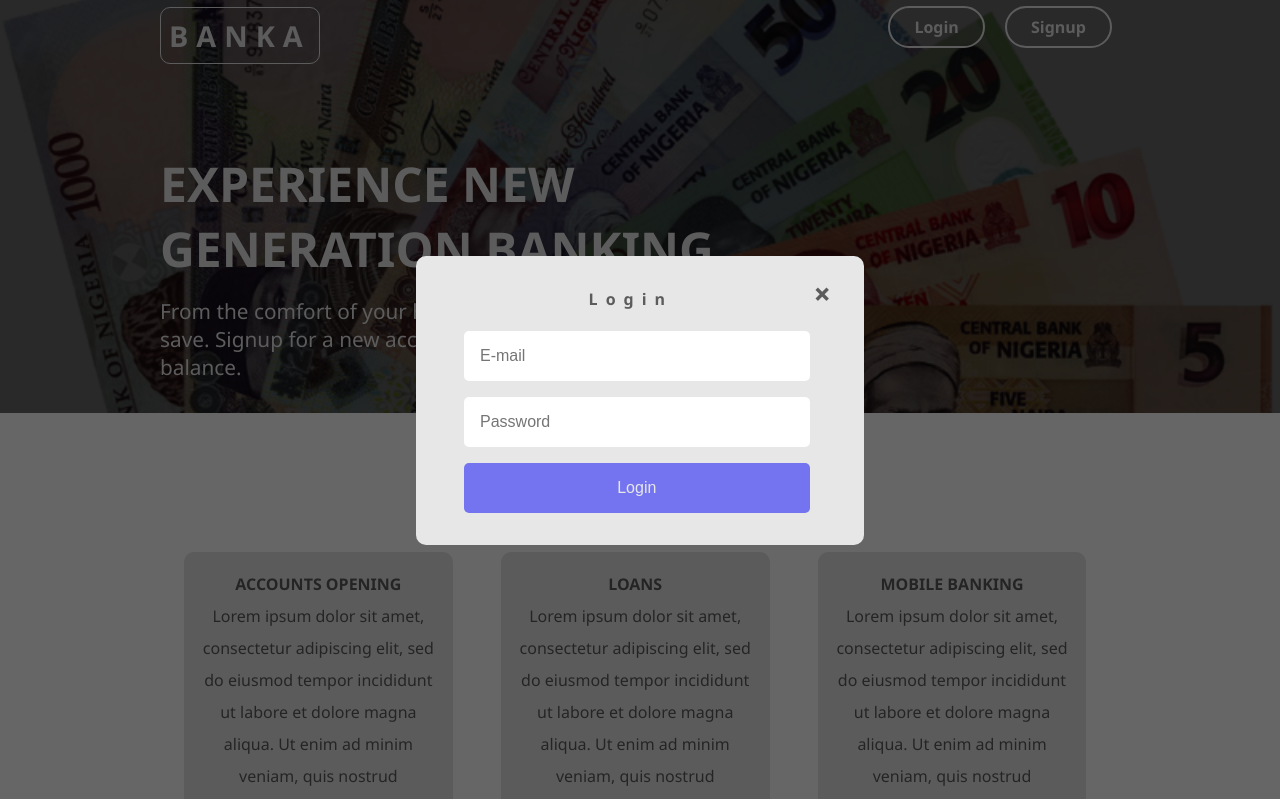
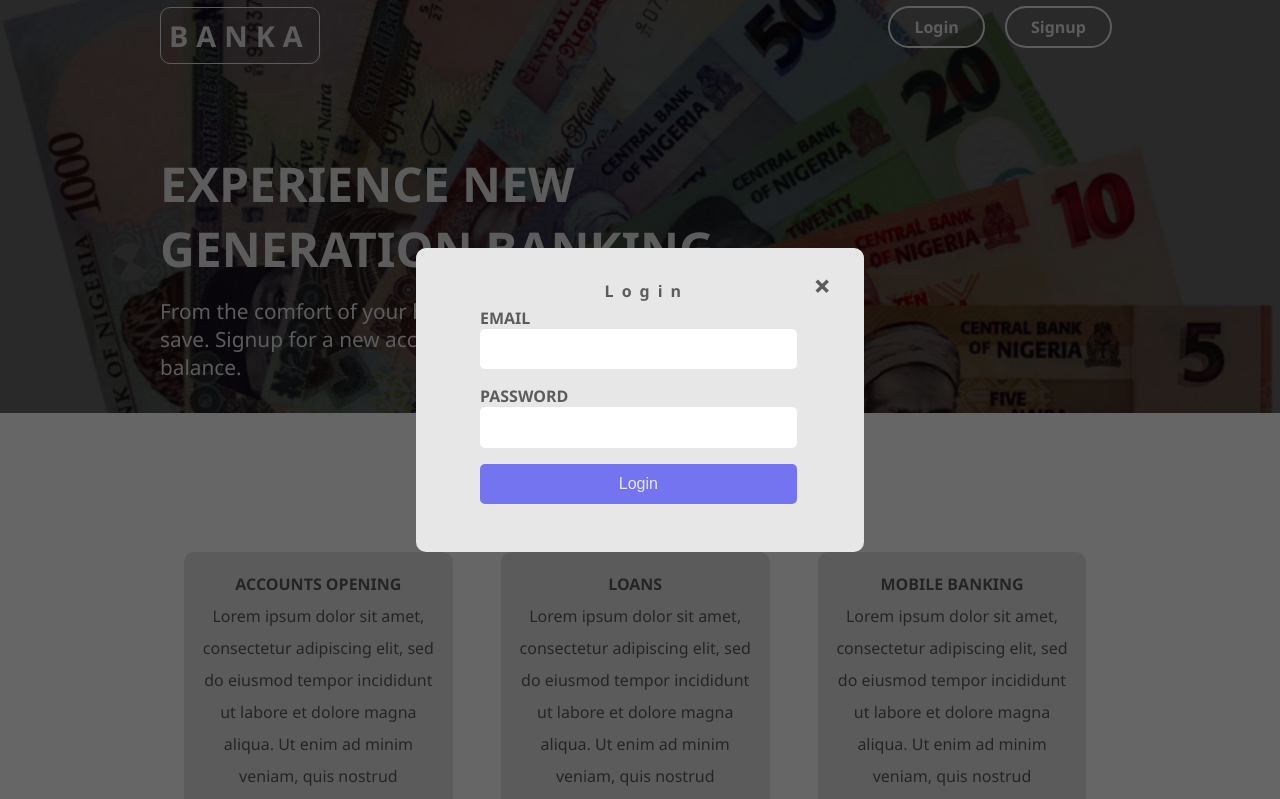
Before and after one commit to MicahBala/banka_app, a plain HTML site: page UI/index.html in a window 1280 px wide. Both pictures are taken after a click on the link "Login". Shown: the top 799 px of the page. Drawn offline with Linux system fonts and the light colour scheme; files whose address does not match are found by name.

Commit message:
[Chore #165375863] Enhanced login and signup forms
Increased left and right imput margin for the forms
Added focus rings for all input elements
Added labels for all input elements
Added box-shadow effects for submit buttons

```diff
--- a/UI/css/main.css
+++ b/UI/css/main.css
@@ -166,7 +166,10 @@
   background: var(--light-gray);
   width: 35%;
   border-radius: 10px;
-  padding: 1rem 2rem;
+  padding-left: 4rem;
+  padding-right: 2rem;
+  padding-bottom: 2rem;
+  padding-top: 1rem;
 }
 
 .modal-active {
@@ -215,10 +218,24 @@
 .create-account-form select,
 .create-account-form button {
   display: block;
-  padding: 1rem;
-  margin: 1rem;
+  padding: 0.7rem;
+  margin-bottom: 1rem;
   width: 90%;
   border-radius: 5px;
+}
+
+.signup-form input:focus,
+.login-form input:focus,
+.create-account-form input:focus,
+.create-account-form select:focus {
+  outline: 0;
+  box-shadow: 0 0 0 1px rgb(116, 116, 241);
+}
+
+.signup-form label,
+.login-form label {
+  color: var(--dark);
+  font-weight: bold;
 }
 
 .credit-debit-account-form input,
--- a/UI/index.html
+++ b/UI/index.html
@@ -70,11 +70,16 @@
           <div class="modal-close">+</div>
         </div>
         <form action="#" method="post" class="signup-form">
-          <input type="text" placeholder="First Name" />
-          <input type="text" placeholder="Last Name" />
-          <input type="email" placeholder="E-mail" />
-          <input type="password" placeholder="Password" />
-          <input type="password" placeholder="Confirm Password" />
+          <label for="firstName">FIRST NAME</label>
+          <input type="text" />
+          <label for="lastName">LAST NAME</label>
+          <input type="text" />
+          <label for="email">EMAIL</label>
+          <input type="email" />
+          <label for="password">PASSWORD</label>
+          <input type="password" />
+          <label for="confirmpassword">CONFIRM PASSWORD</label>
+          <input type="password" />
           <button class="formBtn" type="submit">Signup</button>
         </form>
       </div>
@@ -88,8 +93,10 @@
           <div class="modal-close">+</div>
         </div>
         <form action="#" method="post" class="login-form">
-          <input type="email" placeholder="E-mail" />
-          <input type="password" placeholder="Password" />
+          <label for="email">EMAIL</label>
+          <input type="email" />
+          <label for="password">PASSWORD</label>
+          <input type="password" />
           <button class="formBtn" type="submit">Login</button>
         </form>
       </div>
```
